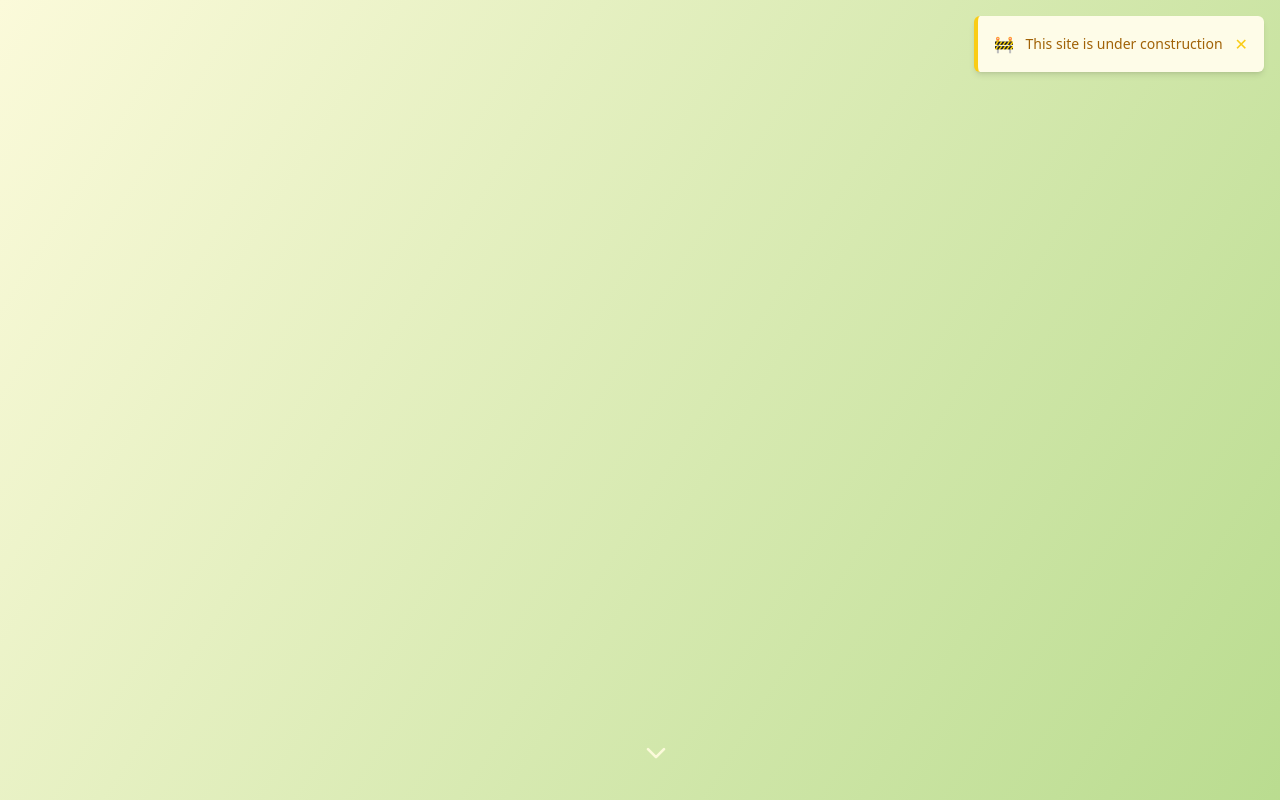
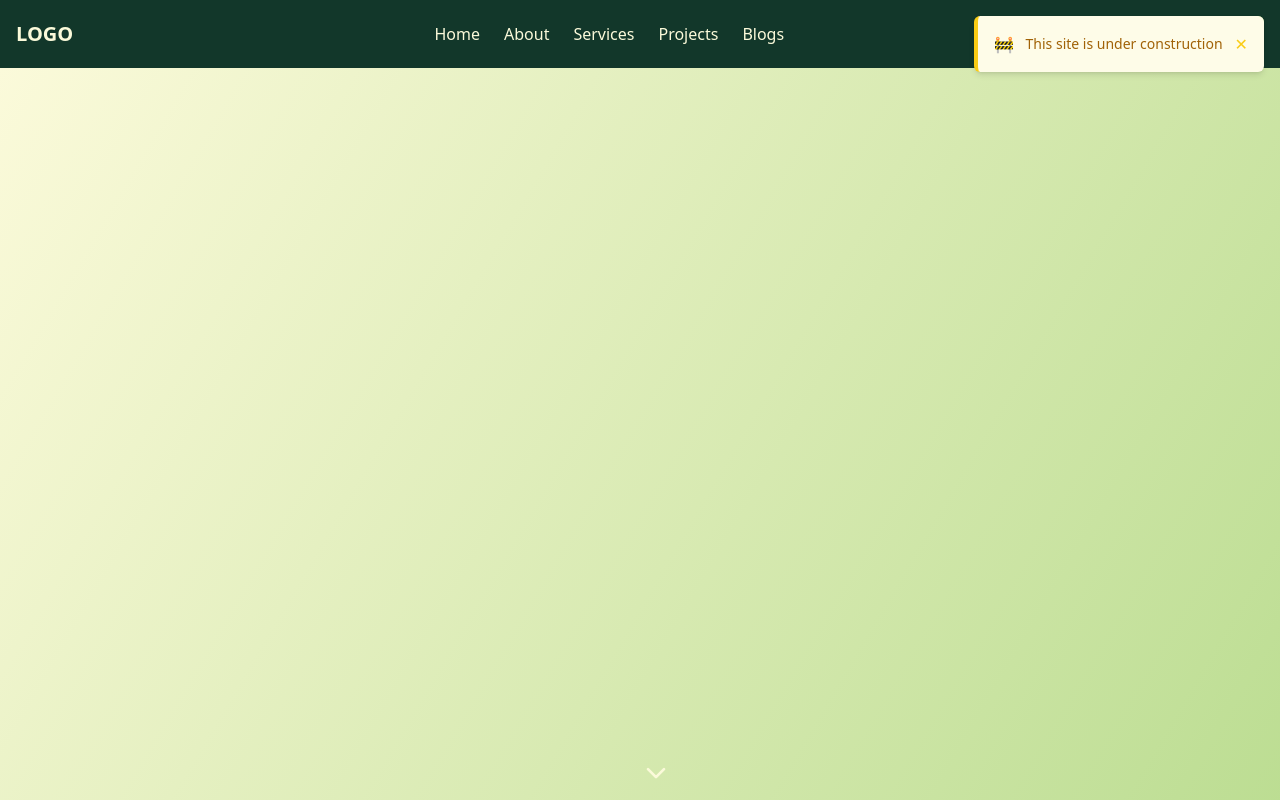
Before and after one commit to AmanSuryavanshi-1/AmanSuryavanshi-1-AmanSuryavanshi.dev, a Next.js app: page / in a window 1280 px wide. Shown: the top 800 px of the page. Built offline with nearby package versions, Linux system fonts and the light colour scheme.

Commit message:
experience cards animations added / Added header

```diff
--- a/src/app/layout.tsx
+++ b/src/app/layout.tsx
@@ -2,6 +2,7 @@ import type { Metadata } from "next";
 import localFont from "next/font/local";
 import "./globals.css";
 import UnderConstructionBanner from "../components/UnderConstructionBanner"
+import Header from "@/components/header/header";
 const geistSans = localFont({
   src: "./fonts/GeistVF.woff",
   variable: "--font-geist-sans",
@@ -80,6 +81,7 @@ export default function RootLayout({
         />
       </head>
       <body className={`${geistSans.variable} ${geistMono.variable} antialiased`}>
+        <Header/>
         <UnderConstructionBanner/>
         {children}
       </body>
--- a/src/app/page.tsx
+++ b/src/app/page.tsx
@@ -1,5 +1,5 @@
 import React from 'react'
-import Header from "../components/header/Header"
+import Header from "../components/hero/Hero"
 import About from "../components/about/AboutMe"
 import ExperienceCards from '@/components/about/ExperienceCards'
 import WorkBanner from '@/components/about/WorkBanner'
@@ -11,11 +11,12 @@ const page = () => {
       {/* Header */}
       <Header/>
       {/* About */}
-        <div>
+        <div className='h-[94vh]'>
           <About/>
           <WorkBanner/>
+        </div>
+
           <ExperienceCards/>
-        </div>
 
     </div>
   )
--- a/src/components/about/ExperienceCards.tsx
+++ b/src/components/about/ExperienceCards.tsx
@@ -1,10 +1,43 @@
 'use client';
 
-import React from 'react';
+import React, { useEffect, useRef, useState } from 'react';
 import { Award, Users, Folder, Code, Globe, Coffee } from 'lucide-react';
-import { motion } from 'framer-motion';
+import { motion, useAnimation, useInView } from 'framer-motion';
 
 const ExperienceCards = () => {
+  const ref = useRef(null);
+  const [inViewAmount, setInViewAmount] = useState(0.4);
+  const isInView = useInView(ref, { once: true, amount: inViewAmount });
+  const controls = useAnimation();
+
+  useEffect(() => {
+    const handleResize = () => {
+      // Adjust the amount based on screen width
+      if (window.innerWidth < 640) { // sm breakpoint
+        setInViewAmount(0.2); // Show cards earlier on mobile
+      } else if (window.innerWidth < 768) { // md breakpoint
+        setInViewAmount(0.3);
+      } else {
+        setInViewAmount(0.4); // Default for larger screens
+      }
+    };
+
+    // Set initial value
+    handleResize();
+
+    // Add event listener
+    window.addEventListener('resize', handleResize);
+
+    // Cleanup
+    return () => window.removeEventListener('resize', handleResize);
+  }, []);
+
+  useEffect(() => {
+    if (isInView) {
+      controls.start("visible");
+    }
+  }, [isInView, controls]);
+
   const stats = [
     {
       icon: <Award className="w-6 h-6" />,
@@ -45,7 +78,7 @@ const ExperienceCards = () => {
   ];
 
   return (
-    <section className="w-full py-16" aria-labelledby="experience-cards-heading">
+    <section className="w-full py-16" aria-labelledby="experience-cards-heading" ref={ref}>
       <div className="container max-w-6xl mx-auto px-4 sm:px-6 lg:px-8">
         <h2 id="experience-cards-heading" className="text-3xl md:text-5xl font-bold font-serif text-forest-900 mb-8 text-center">
           My <span className="text-lime-500">Experience</span>
@@ -55,10 +88,32 @@ const ExperienceCards = () => {
             <motion.div
               key={index}
               className="p-8 rounded-3xl bg-gradient-to-br from-lime-500 to-lime-300/10 border-4 border-sage-100 hover:from-forest-900 hover:to-forest-500 hover:text-sage-100 transition-colors duration-300 group"
-              whileHover={{ y: -20 }}
-              initial={{ opacity: 0, y: 20 }}
-              animate={{ opacity: 1, y: 0 }}
-              transition={{ duration: 0.5, delay: index * 0.1 }}
+              variants={{
+                hidden: {
+                  opacity: 0,
+                  scale: 0.8,
+                  x: index % 2 === 0 ? -50 : 50,
+                  rotate: index % 2 === 0 ? -5 : 5
+                },
+                visible: {
+                  opacity: 1,
+                  scale: 1,
+                  x: 0,
+                  rotate: 0,
+                  transition: {
+                    type: "spring",
+                    damping: 12,
+                    stiffness: 100,
+                    delay: index * 0.1
+                  }
+                }
+              }}
+              initial="hidden"
+              animate={controls}
+              whileHover={{
+                y: -20,
+                transition: { type: "spring", stiffness: 300 }
+              }}
             >
               <div className="flex justify-center mb-2 text-forest-700 group-hover:text-lime-500">
                 {stat.icon}
--- /dev/null
+++ b/src/components/header/header.jsx
@@ -0,0 +1,76 @@
+"use client"
+
+import { useState } from 'react';
+import Link from 'next/link';
+import { motion } from 'framer-motion';
+import { Button } from "@/components/ui/button";
+import { Sun, Moon, Menu } from 'lucide-react';
+import { useTheme } from "next-themes";
+
+const Header = () => {
+  const { theme, setTheme } = useTheme();
+  const [isOpen, setIsOpen] = useState(false);
+
+  return (
+    <header className="bg-forest-900 text-sage-100 shadow-md p-4">
+      <div className="container mx-auto flex justify-between items-center">
+        {/* Logo */}
+        <div className="text-xl font-bold">
+          <Link href="/">LOGO</Link>
+        </div>
+
+        {/* Desktop Navigation */}
+        <nav className="hidden md:flex space-x-6">
+          {["Home", "About", "Services", "Projects", "Blogs"].map((item) => (
+            <Link key={item} href={`/${item.toLowerCase()}`} className="hover:text-lime-500">
+              {item}
+            </Link>
+          ))}
+        </nav>
+
+        {/* Right Section */}
+        <div className="flex items-center space-x-4">
+          {/* Theme Toggle */}
+          <motion.div
+            whileTap={{ scale: 1.1 }}
+            className="cursor-pointer"
+            onClick={() => setTheme(theme === "dark" ? "light" : "dark")}
+          >
+            {theme === "dark" ? <Sun size={20} /> : <Moon size={20} />}
+          </motion.div>
+
+          {/* Contact Button */}
+          <Link href="/contact">
+            <Button className="bg-lime-500 hover:bg-lime-700 text-forest-900">
+              Contact
+            </Button>
+          </Link>
+
+          {/* Mobile Menu Toggle */}
+          <div className="md:hidden">
+            <motion.div whileTap={{ scale: 1.1 }} onClick={() => setIsOpen(!isOpen)}>
+              <Menu size={24} />
+            </motion.div>
+          </div>
+        </div>
+      </div>
+
+      {/* Mobile Menu */}
+      {isOpen && (
+        <motion.div
+          initial={{ opacity: 0, height: 0 }}
+          animate={{ opacity: 1, height: "auto" }}
+          className="md:hidden bg-forest-700 text-sage-100 p-4 space-y-2"
+        >
+          {["Home", "About", "Services", "Projects", "Blogs", "Contact"].map((item) => (
+            <Link key={item} href={`/${item.toLowerCase()}`} onClick={() => setIsOpen(false)}>
+              <div className="p-2 hover:bg-forest-500 rounded">{item}</div>
+            </Link>
+          ))}
+        </motion.div>
+      )}
+    </header>
+  );
+};
+
+export default Header;
--- a/src/components/header/Header.tsx
+++ b/src/components/hero/Hero.tsx
@@ -2,7 +2,7 @@
 
 import Image from 'next/image';
 import { motion, useScroll, useTransform } from 'framer-motion';
-import HeaderSocial from './HeaderSocial';
+import HeaderSocial from './HeroSocial';
 import Data from './Data';
 import { ChevronDown } from 'lucide-react';
 import pfp from '../../../public/Profile/PFP.png'
@@ -16,7 +16,7 @@ export default function Header() {
   return (
     <motion.section
       id="header"
-      className="relative w-full min-h-screen p-4 overflow-hidden md:mb-4 md:p-0"
+      className="relative w-full min-h-[94vh] p-4 overflow-hidden md:mb-4 md:p-0"
       initial={{ opacity: 0 }}
       animate={{ opacity: 1 }}
       transition={{ duration: 0.8, ease: "easeOut" }}
```
Also changed, not shown: src/components/hero/Data.tsx (renamed from src/components/header/Data.tsx), src/components/hero/HeroSocial.tsx (renamed from src/components/header/HeaderSocial.tsx).
